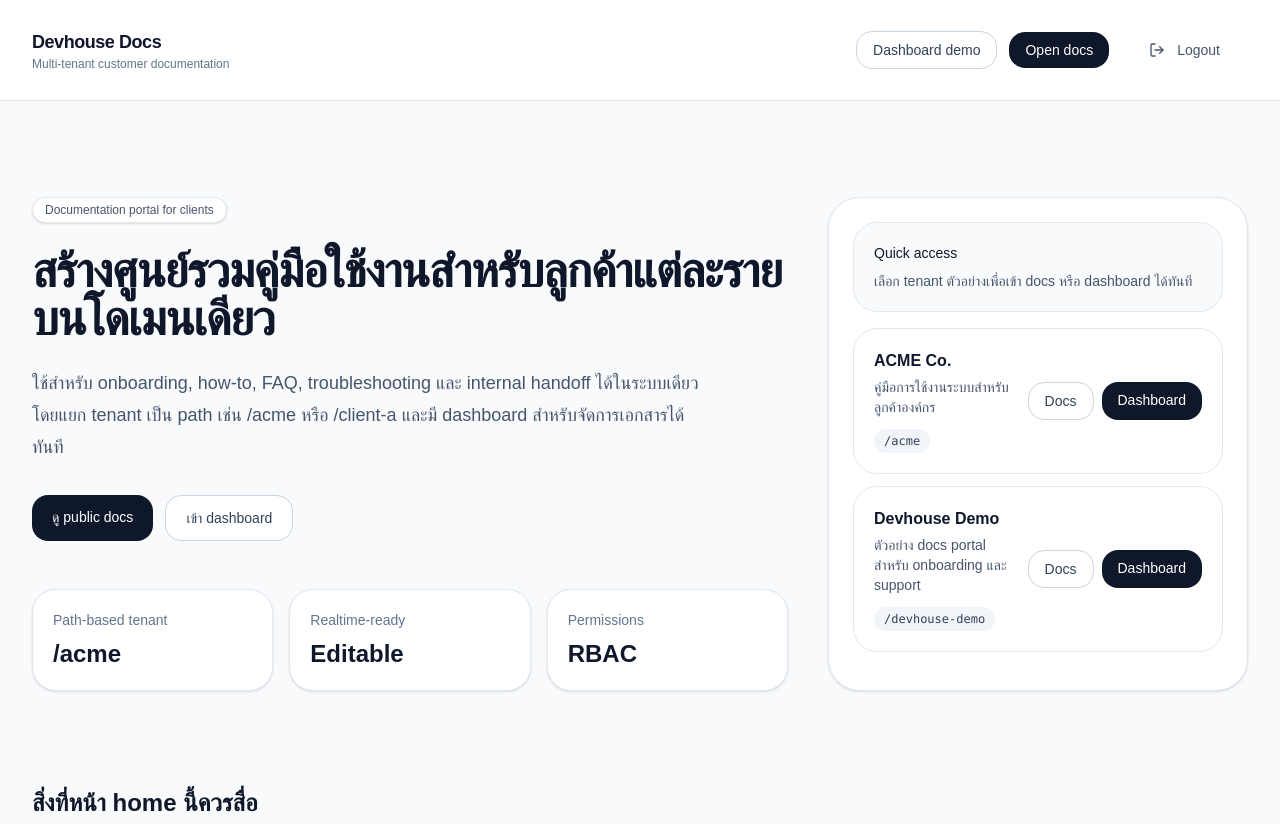
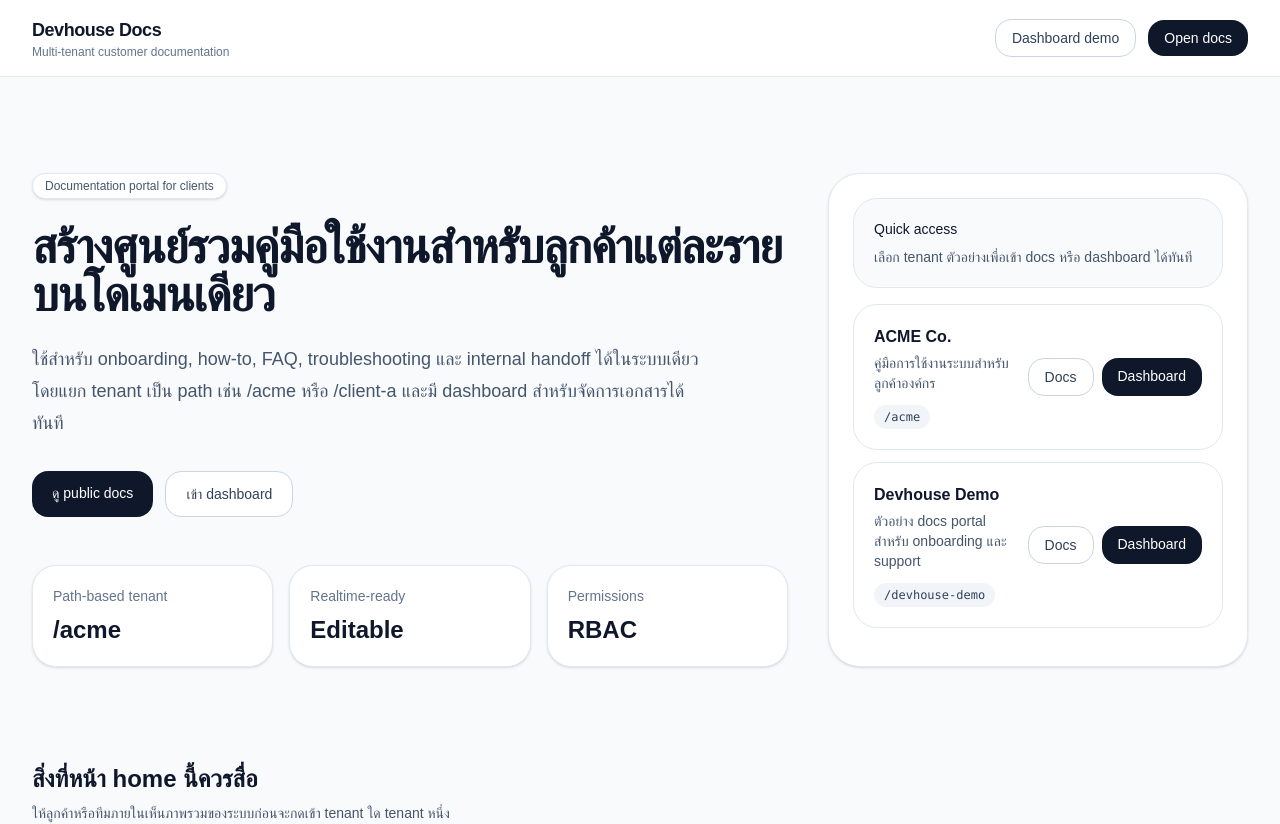
Before and after one commit to itpeek/devhouse, a Next.js app in the folder nextjs-prisma/: page / in a window 1280 px wide. Shown: the top 824 px of the page. Built offline with nearby package versions, Linux system fonts and the light colour scheme.

Commit message:
remove logout bt

```diff
--- a/nextjs-prisma/src/app/page.js
+++ b/nextjs-prisma/src/app/page.js
@@ -46,9 +46,6 @@ export default function HomePage() {
             >
               Open docs
             </Link>
-            <div className="p-4">
-              <LogoutButton />
-            </div>
           </div>
         </div>
       </header>
```
